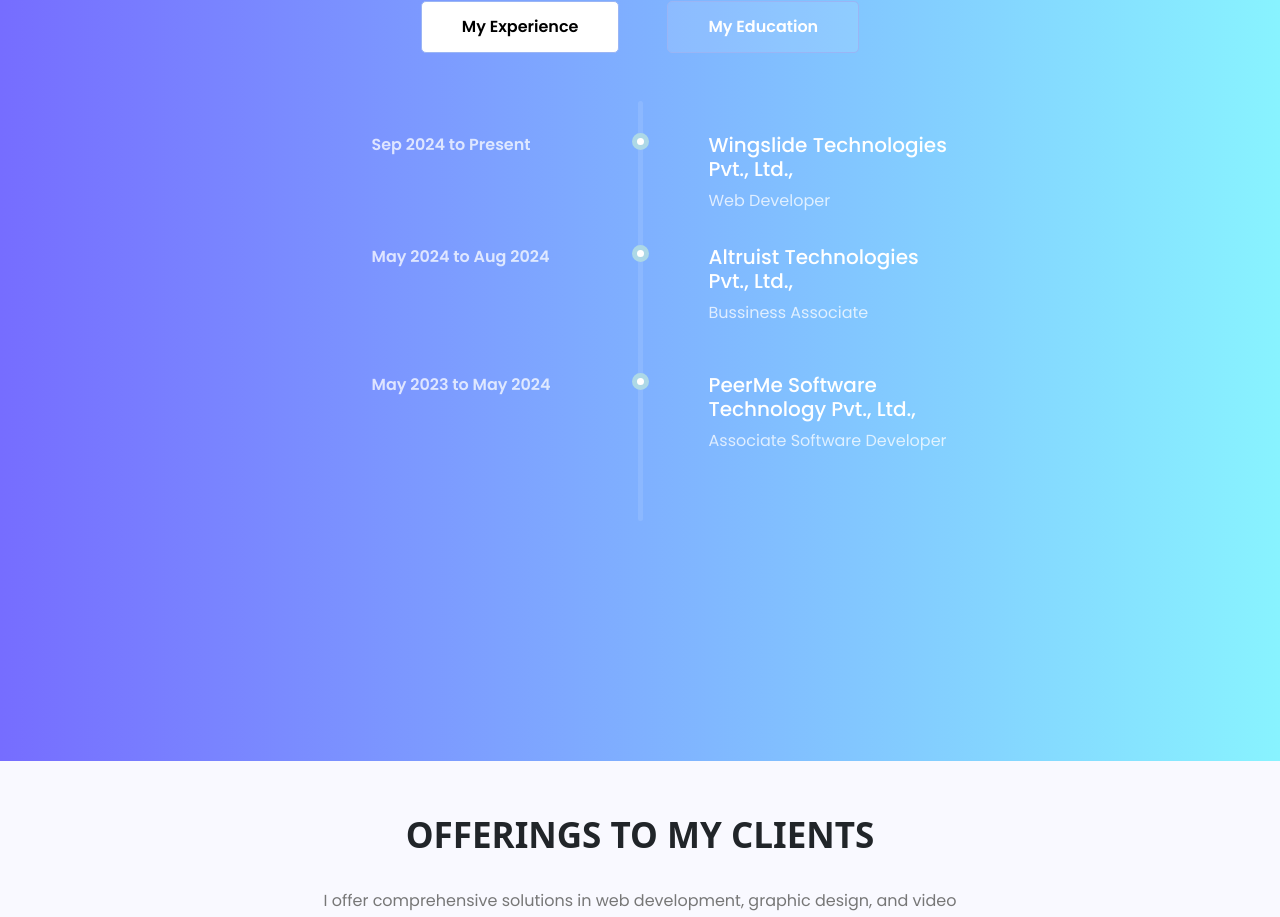
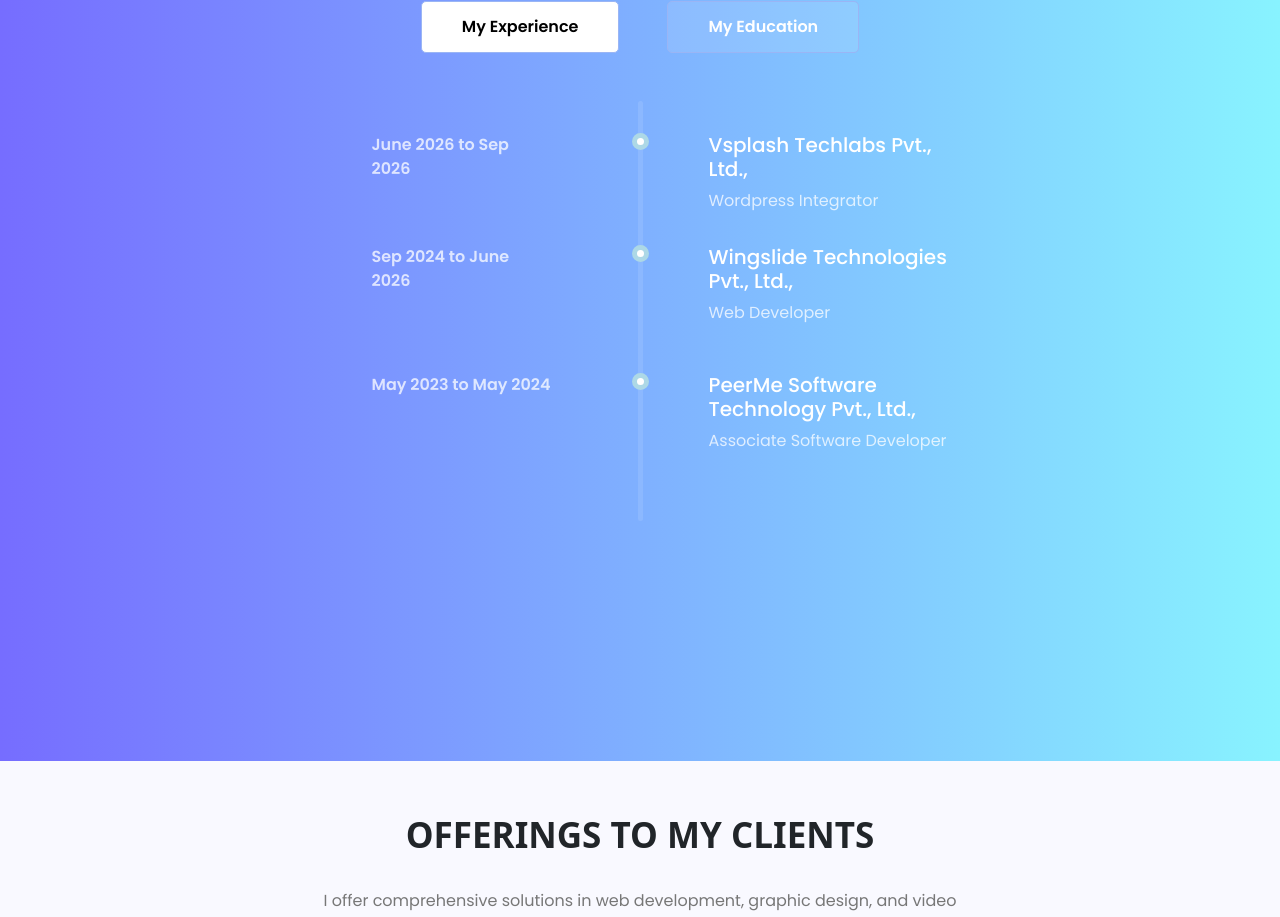
Before and after one commit to tharani3920/portfolio, a React (Create React App) app: page / in a window 1280 px wide. Shown: the part 1497-2414 px from the top of the page. Built offline with nearby package versions, Linux system fonts and the light colour scheme.

Commit message:
Update Home.jsx
Experience Updated

```diff
--- a/src/component/Home/Home.jsx
+++ b/src/component/Home/Home.jsx
@@ -101,23 +101,23 @@
               {selectedTab === "experience" ? (
                 <>
                   <div className="myexperience-div">
-                    <div className="year">Sep 2024 to Present</div>
+                    <div className="year">June 2026 to Sep 2026</div>
                     <div className="indicator"></div>
                     <div className="year-data">
-                      <h5>Wingslide Technologies Pvt., Ltd.,</h5>
-                      <p>Web Developer</p>
+                      <h5>Vsplash Techlabs Pvt., Ltd.,</h5>
+                      <p>Wordpress Integrator</p>
                     </div>
                   </div>
                   <div
                     className="myexperience-div"
                     style={{ marginTop: "9rem" }}
                   >
-                    <div className="year">May 2024 to Aug 2024</div>
+                    <div className="year">Sep 2024 to June 2026</div>
 
                     <div className="indicator"></div>
                     <div className="year-data">
-                      <h5>Altruist Technologies Pvt., Ltd.,</h5>
-                      <p>Bussiness Associate</p>
+                       <h5>Wingslide Technologies Pvt., Ltd.,</h5>
+                      <p>Web Developer</p>
                     </div>
                   </div>
                   <div
```
